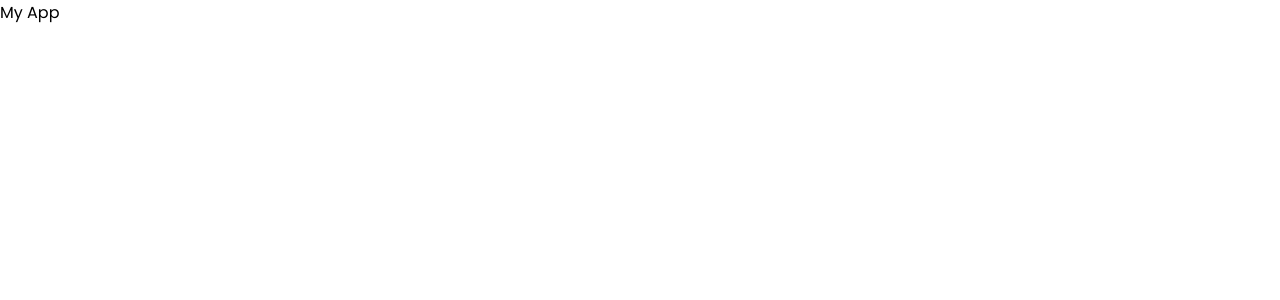
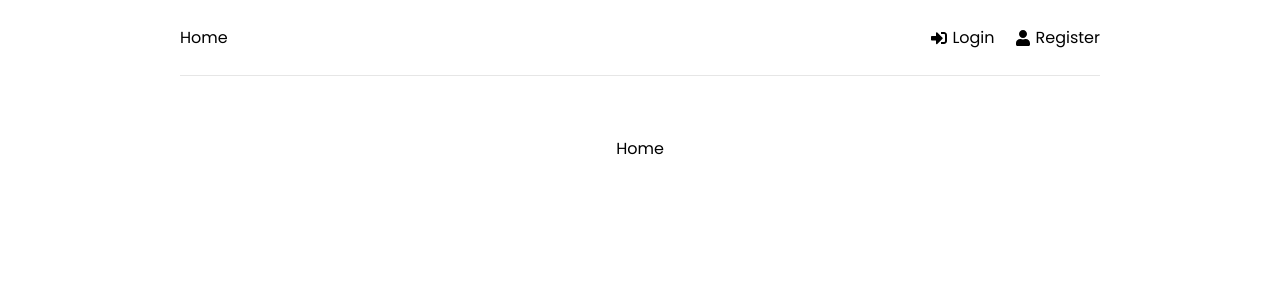
Before and after one commit to dimlutine/training-site, a React (Create React App) app in the folder frontend/: page / in a window 1280 px wide. Shown: the top 300 px of the page. Built offline with nearby package versions, Linux system fonts and the light colour scheme.

Commit message:
add header, home, login, register

```diff
--- a/frontend/src/App.js
+++ b/frontend/src/App.js
@@ -1,5 +1,24 @@
+import { BrowserRouter as Router, Routes, Route } from 'react-router-dom';
+import Header from './components/Header';
+import Home from './pages/Home';
+import Login from './pages/Login';
+import Register from './pages/Register';
+
 function App() {
-  return <div>My App</div>;
+  return (
+    <>
+      <Router>
+        <div className='container'>
+          <Header />
+          <Routes>
+            <Route path='/' element={<Home />} />
+            <Route path='/login' element={<Login />} />
+            <Route path='/register' element={<Register />} />
+          </Routes>
+        </div>
+      </Router>
+    </>
+  );
 }
 
 export default App;
--- /dev/null
+++ b/frontend/src/components/Header.jsx
@@ -0,0 +1,25 @@
+import { FaSignInAlt, FaSignOutAlt, FaUser } from 'react-icons/fa';
+import { Link } from 'react-router-dom';
+
+function Header() {
+  return (
+    <header className='header'>
+      <div className='logo'>
+        <Link to='/'>Home</Link>
+      </div>
+      <ul>
+        <li>
+          <Link to='/login'>
+            <FaSignInAlt /> Login
+          </Link>
+        </li>
+        <li>
+          <Link to='/register'>
+            <FaUser /> Register
+          </Link>
+        </li>
+      </ul>
+    </header>
+  );
+}
+export default Header;
--- /dev/null
+++ b/frontend/src/pages/Home.jsx
@@ -0,0 +1,4 @@
+function Home() {
+  return <div>Home</div>;
+}
+export default Home;
--- /dev/null
+++ b/frontend/src/pages/Login.jsx
@@ -0,0 +1,4 @@
+function Login() {
+  return <div>Login</div>;
+}
+export default Login;
--- /dev/null
+++ b/frontend/src/pages/Register.jsx
@@ -0,0 +1,4 @@
+function Register() {
+  return <div>Register</div>;
+}
+export default Register;
```
